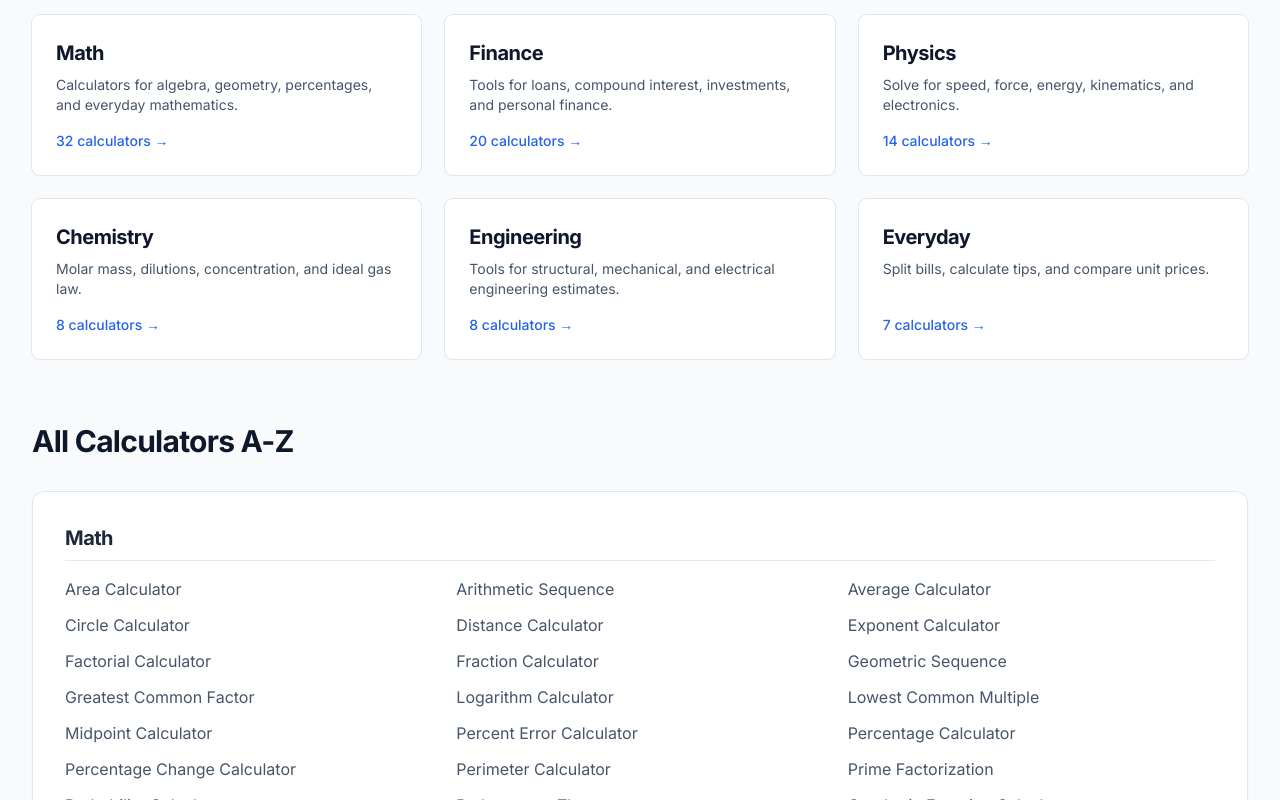
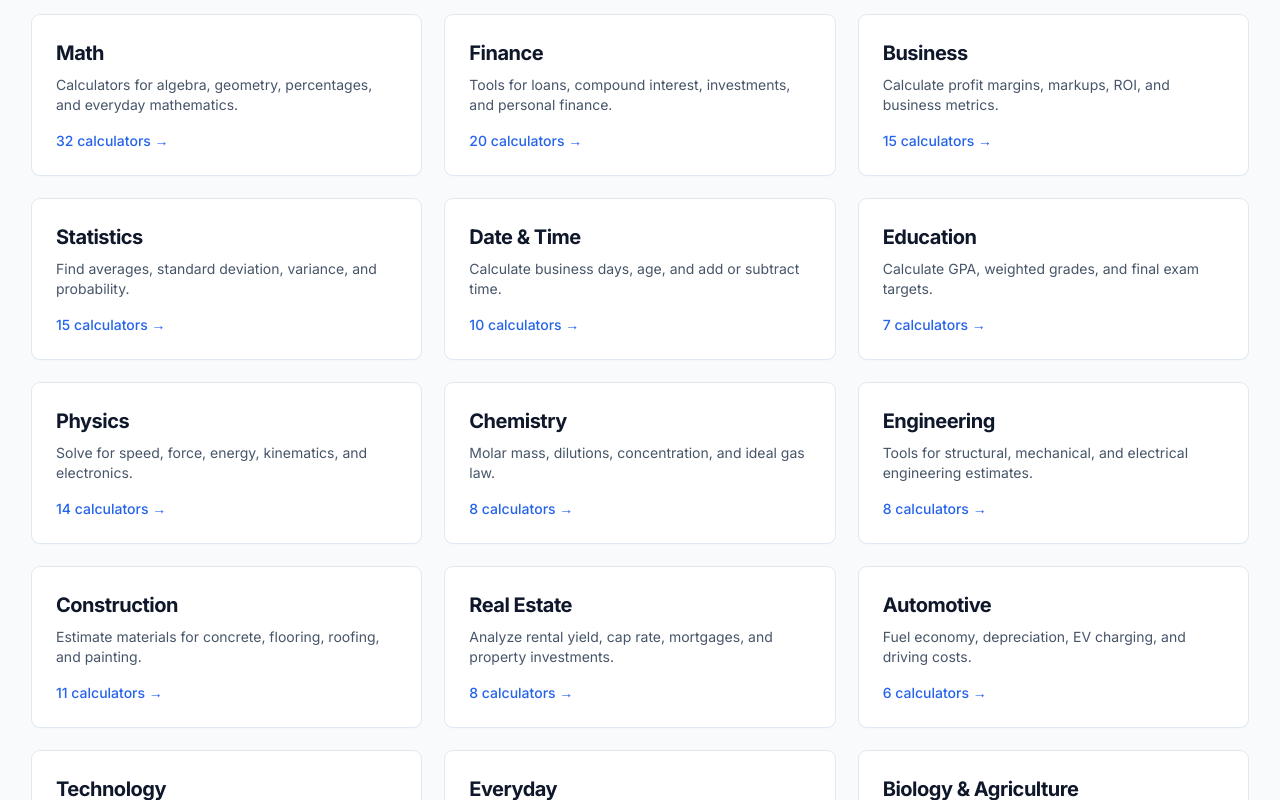
Before and after one commit to editorstarsbio-cloud/Starsbio, a Next.js app: page / in a window 1280 px wide. Shown: the part 900-1700 px from the top of the page. Built offline with nearby package versions, Linux system fonts and the light colour scheme.

Commit message:
fix: import all categories in index.ts so they appear on frontend

```diff
--- a/src/calculators/index.ts
+++ b/src/calculators/index.ts
@@ -5,6 +5,18 @@ import { financeCalculators } from './finance';
 import { physicsCalculators } from './physics';
 import { chemistryCalculators } from './chemistry';
 import { engineeringCalculators } from './engineering';
+import { businessCalculators } from './business';
+import { statisticsCalculators } from './statistics';
+import { dateTimeCalculators } from './date-time';
+import { healthFitnessCalculators } from './health-fitness';
+import { educationCalculators } from './education';
+import { constructionCalculators } from './construction';
+import { realEstateCalculators } from './real-estate';
+import { automotiveCalculators } from './automotive';
+import { cookingCalculators } from './cooking';
+import { technologyCalculators } from './technology';
+import { sportsCalculators } from './sports';
+import { biologyAgricultureCalculators } from './biology-agriculture';
 
 export const allCalculators: CalculatorDef[] = [
   ...everydayCalculators,
@@ -12,7 +24,19 @@ export const allCalculators: CalculatorDef[] = [
   ...financeCalculators,
   ...physicsCalculators,
   ...chemistryCalculators,
-  ...engineeringCalculators
+  ...engineeringCalculators,
+  ...businessCalculators,
+  ...statisticsCalculators,
+  ...dateTimeCalculators,
+  ...healthFitnessCalculators,
+  ...educationCalculators,
+  ...constructionCalculators,
+  ...realEstateCalculators,
+  ...automotiveCalculators,
+  ...cookingCalculators,
+  ...technologyCalculators,
+  ...sportsCalculators,
+  ...biologyAgricultureCalculators
 ];
 
 export const getCalculators = async (): Promise<CalculatorDef[]> => {
```
Also changed, not shown: 1 other file (tests, documents, lock files or other folders).
